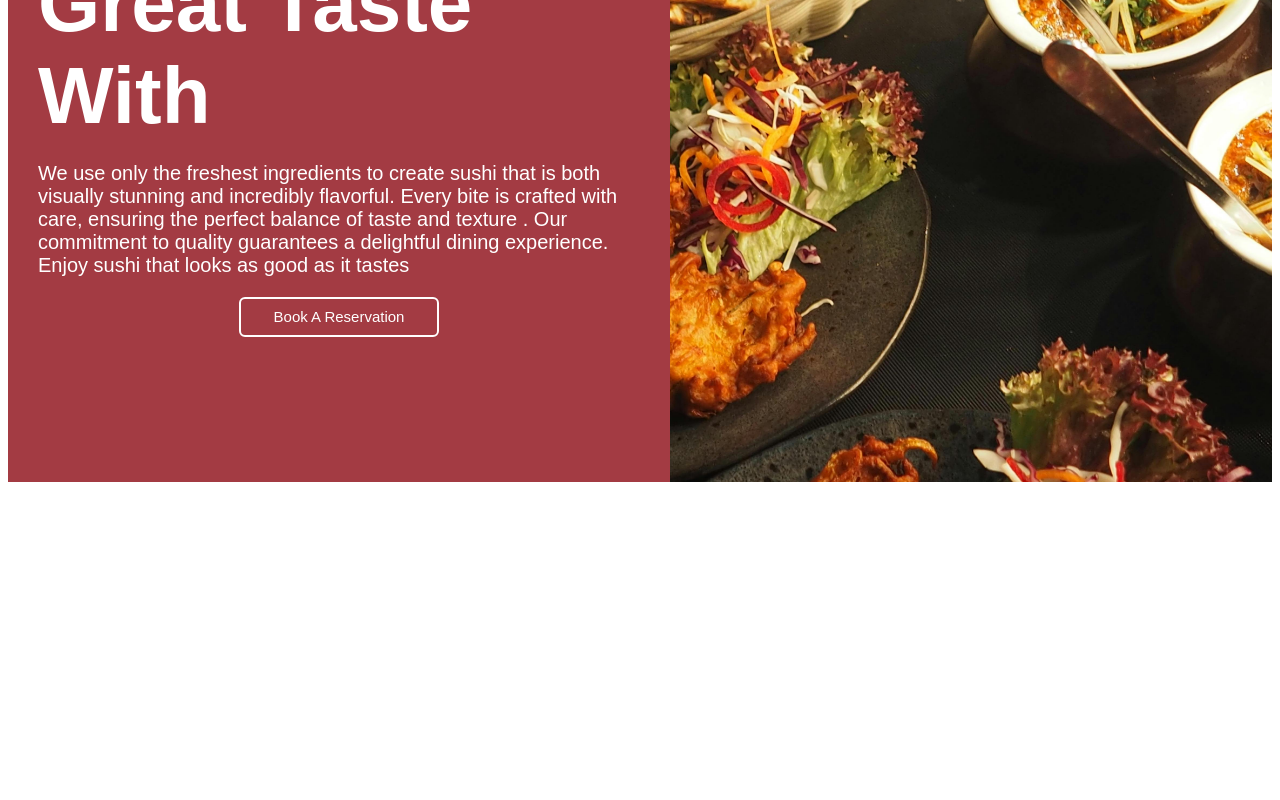
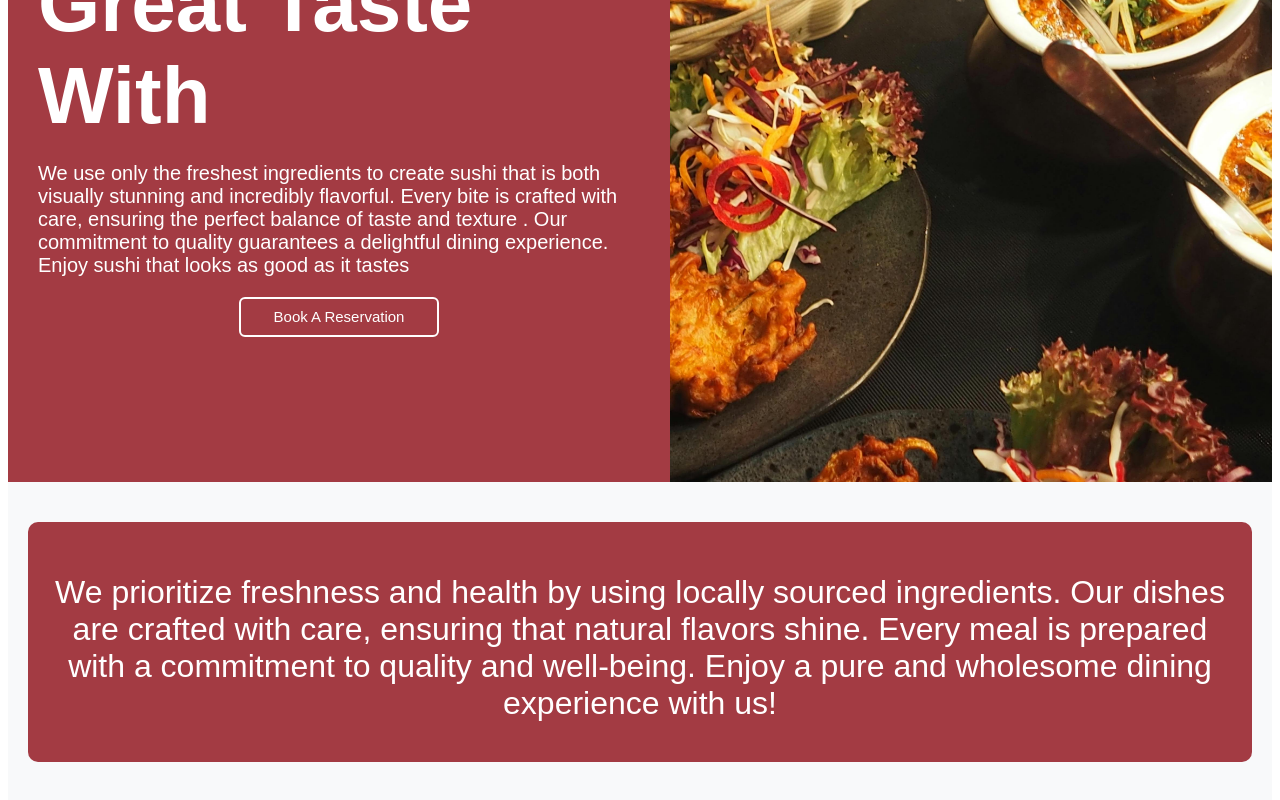
Before and after one commit to Grealishgit/Freshy, a React (Vite) app: page / in a window 1280 px wide. Shown: the part 318-1118 px from the top of the page. Before the commit the page ends 808 px from the top, so only its background shows below. Built offline with nearby package versions, Linux system fonts and the light colour scheme.

Commit message:
Add BannerCards component and associated styles to enhance the Home page layout

```diff
--- /dev/null
+++ b/src/component/BannerCards.css
@@ -0,0 +1,23 @@
+.banner-cards {
+    display: flex;
+    flex-direction: column;
+    align-items: center;
+    justify-content: center;
+    padding: 40px;
+    background-color: #f8f9fa;
+    font-family: Arial, sans-serif;
+}
+
+.banner {
+    width: 100%;
+    padding: 20px;
+    height: 200px;
+    background-color: #a33b43;
+    border-radius: 10px;
+}
+
+.banner p {
+    color: #fff;
+    font-size: 2rem;
+    text-align: center;
+}
--- /dev/null
+++ b/src/component/BannerCards.jsx
@@ -0,0 +1,18 @@
+import React from 'react'
+import './BannerCards.css'
+
+const BannerCards = () => {
+    return (
+        <div className='banner-cards'>
+            <div className='banner'>
+                <p>
+                    We prioritize freshness and health by using locally sourced ingredients.
+                    Our dishes are crafted with care, ensuring that natural flavors shine. Every meal is prepared
+                    with a commitment to quality and well-being. Enjoy a pure and wholesome dining experience with us!
+                </p>
+            </div>
+        </div>
+    )
+}
+
+export default BannerCards
--- a/src/pages/Home.jsx
+++ b/src/pages/Home.jsx
@@ -1,10 +1,12 @@
 import React from 'react'
 import Header from '../component/Header'
+import BannerCards from '../component/BannerCards'
 
 const Home = () => {
     return (
         <>
             <Header />
+            <BannerCards />
         </>
     )
 }
```
